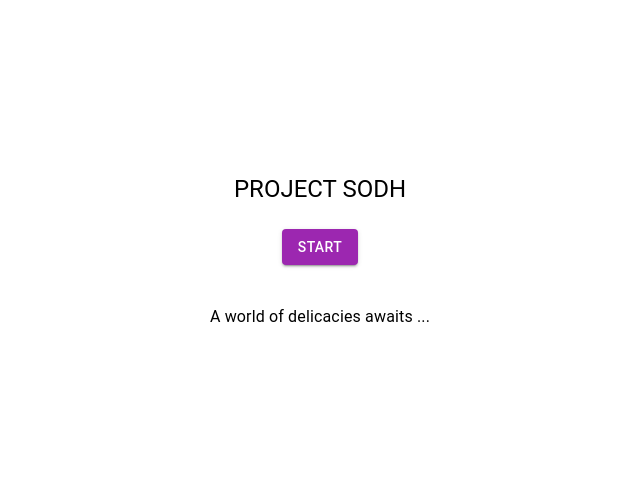
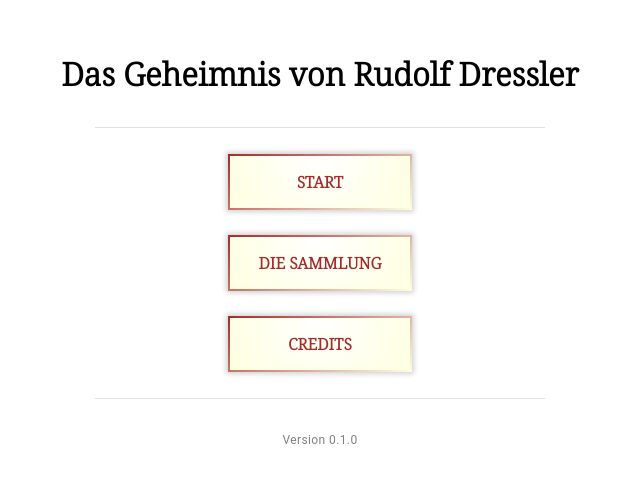
Before and after one commit to clio001/project-sodh, a Next.js app: page / in a window 1280 px wide. Shown: the part 109-592 px from the top of the page, without its empty margins (320-960 px from the left). Built offline with nearby package versions, Linux system fonts and the light colour scheme.

Commit message:
updated landingpage

```diff
--- a/app/components/ContextProvider.jsx
+++ b/app/components/ContextProvider.jsx
@@ -9,7 +9,6 @@ import DBbadges from "../../public/dbs/db-badges.json";
 const MyContextProvider = createContext();
 
 export const ContextProvider = ({ children }) => {
-  const [xp, setXp] = useState(10);
   const [level, setLevel] = useState(2);
 
   const [player, setPlayer] = useState({
@@ -19,7 +18,7 @@ export const ContextProvider = ({ children }) => {
     inventory: {
       items: [],
       journalEntries: [],
-      badges: [1],
+      badges: [1, 2],
     },
   });
 
--- a/app/globals.css
+++ b/app/globals.css
@@ -66,6 +66,32 @@
   margin: 10px auto;
   cursor: pointer;
 
+  animation: fadeIn 1s ease;
+}
+@keyframes fadeIn {
+  from {
+    opacity: 0;
+  }
+  to {
+    opacity: 1;
+  }
+}
+
+.button-landingPage {
+  border: 2px solid transparent;
+  border-radius: 0px;
+  background-image: radial-gradient(circle at top center, white, lightyellow),
+    /* inner background */ linear-gradient(150deg, brown, lightyellow); /* border gradient */
+  background-origin: border-box;
+  background-clip: padding-box, border-box;
+  padding: 15px;
+  font-weight: bold;
+  width: 150px;
+  margin: 10px;
+  cursor: pointer;
+  color: brown;
+  box-shadow: 0px 0px 5px 2px lightgrey;
+
   animation: fadeIn 0.7s ease;
 }
 @keyframes fadeIn {
@@ -76,3 +102,7 @@
     opacity: 1;
   }
 }
+
+.button-landingPage:hover {
+  box-shadow: 0px 0px 0px 6px brown;
+}
--- a/app/layout.jsx
+++ b/app/layout.jsx
@@ -1,8 +1,9 @@
-import { Inter } from "next/font/google";
+import { Inter, Noto_Serif } from "next/font/google";
 import "./globals.css";
 import { ContextProvider } from "./components/ContextProvider";
 
 const inter = Inter({ subsets: ["latin"] });
+const noto_serif = Noto_Serif({ subsets: ["latin"], weight: "300" });
 
 export const metadata = {
   title: "Projekt SODH",
@@ -13,7 +14,7 @@ export default function RootLayout({ children }) {
   return (
     <html lang="de">
       <ContextProvider>
-        <body className={inter.className}>{children}</body>
+        <body className={noto_serif.className}>{children}</body>
       </ContextProvider>
     </html>
   );
--- a/app/page.jsx
+++ b/app/page.jsx
@@ -1,5 +1,5 @@
 "use client";
-import { Box, Button, Typography } from "@mui/material";
+import { Box, Divider, Typography } from "@mui/material";
 import Link from "next/link";
 
 export default function Home() {
@@ -13,25 +13,53 @@ export default function Home() {
         height: "90vh",
       }}
     >
-      <Typography variant="h5" mb={3}>
-        PROJECT SODH
-      </Typography>
+      <Box sx={{ textAlign: "center" }}>
+        <h1>Das Geheimnis von Rudolf Dressler</h1>
+      </Box>
+
+      <Divider
+        sx={{
+          width: "80%",
+          maxWidth: 450,
+          marginTop: "2rem",
+          marginBottom: "1rem",
+        }}
+      />
       <Box
         sx={{
           display: "flex",
-          flexDirection: "row",
+          flexDirection: "column",
           justifyContent: "center",
-          gap: "10px",
+          gap: "5px",
         }}
       >
-        <Link href="/main">
-          <Button variant="contained" color="secondary">
-            Start
-          </Button>
+        <Link href="/main" style={{ textDecoration: "none" }}>
+          <Box className="button-landingPage" sx={{ textAlign: "center" }}>
+            START
+          </Box>
+        </Link>
+        <Link href="/sammlung" style={{ textDecoration: "none" }}>
+          <Box className="button-landingPage" sx={{ textAlign: "center" }}>
+            DIE SAMMLUNG
+          </Box>
+        </Link>
+        <Link href="/credits" style={{ textDecoration: "none" }}>
+          <Box className="button-landingPage" sx={{ textAlign: "center" }}>
+            CREDITS
+          </Box>
         </Link>
       </Box>
-
-      <Typography mt={5}>A world of delicacies awaits ...</Typography>
+      <Divider
+        sx={{
+          width: "80%",
+          maxWidth: 450,
+          marginTop: "1rem",
+          marginBottom: "2rem",
+        }}
+      />
+      <Typography variant="caption" color="grey">
+        Version 0.1.0
+      </Typography>
     </Box>
   );
 }
--- a/public/dbs/db-scenes.json
+++ b/public/dbs/db-scenes.json
@@ -63,8 +63,8 @@
       { "text": "Gehe zu Greta!", "nextSceneId": 2 },
       { "text": "Wo ist der Ausgang?", "nextSceneId": 3 }
     ],
-    "journalEntries": [1],
-    "badges": 1
+    "journalEntries": [1]
+
   },
   {
     "id": 7,
@@ -75,6 +75,7 @@
 
       { "text": "Vielen Dank, das reicht mir. Wo ist der Ausgang?", "nextSceneId": 3 }
     ],
-    "journalEntries": [2]
+    "journalEntries": [2],
+    "badges": 1
   }
 ]
```
